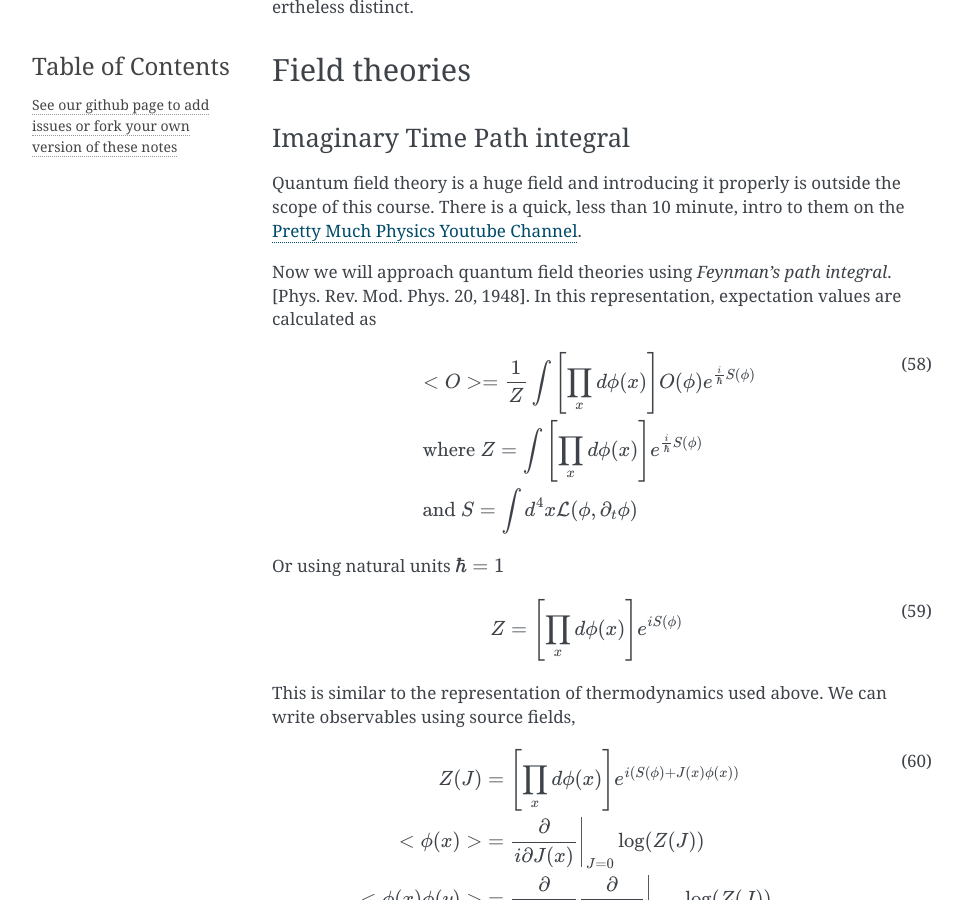
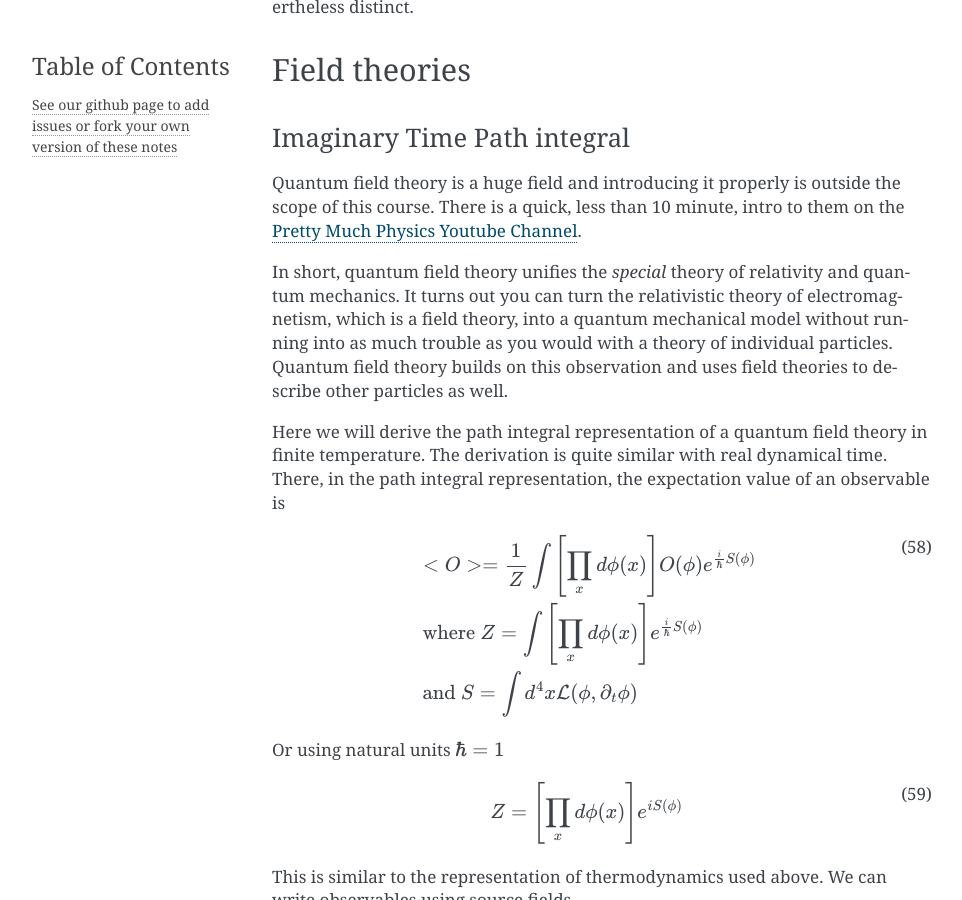
Before and after one commit to rantahar/Lattice-Field-Theory, a Sphinx documentation site: the page built from source/index.rst, in a window 1280 px wide and 900 px high, scrolled down 16430 px. Shown: the whole window, without its empty margins (148-1110 px from the left). Built offline with Sphinx 7.4.7, drawn with Linux system fonts in a browser that asks for light colours; pages that are not in the unit, such as notebooks, are missing from menus.

Commit message:
Add some explanation of QFT

```diff
--- a/source/index.rst
+++ b/source/index.rst
@@ -814,9 +814,17 @@ Quantum field theory is a huge field and introducing it properly is outside the
 course. There is a quick, less than 10 minute, intro to them on the
 `Pretty Much Physics Youtube Channel <www.youtube.com/watch?v=2ElUe5rcrB8&ab_channel=JoeScott>`_.
 
-Now we will approach quantum field theories using *Feynman's path integral*. [Phys. Rev. Mod. Phys. 20, 1948].
-In this representation, expectation values are calculated as
-
+In short, quantum field theory unifies the *special* theory of relativity and quantum mechanics.
+It turns out you can turn the relativistic theory of electromagnetism, which is a field theory,
+into a quantum mechanical model without running into as much trouble as you would with a theory
+of individual particles.
+Quantum field theory builds on this observation and uses field theories to describe other particles
+as well.
+
+
+Here we will derive the path integral representation of a quantum field theory in finite temperature.
+The derivation is quite similar with real dynamical time. There, in the path integral representation,
+the expectation value of an observable is
 
 .. math::
    &<O> = \frac{1}{Z} \int \left [ \prod_x d\phi(x) \right ] O(\phi) e^{\frac{i}{\hbar} S(\phi)} \\
```
